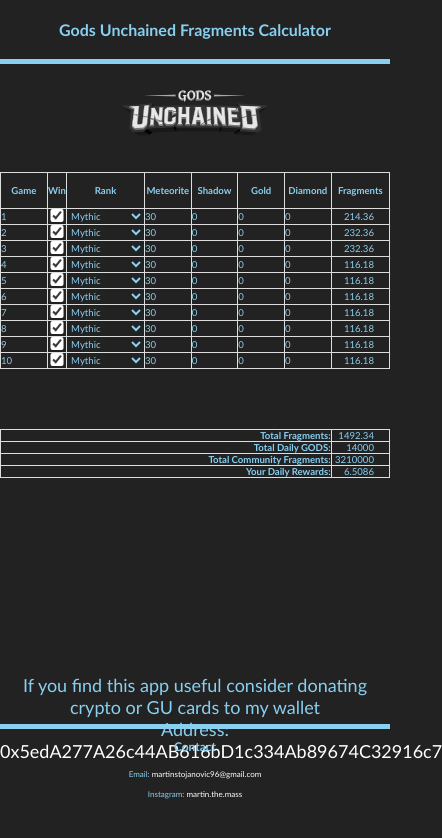
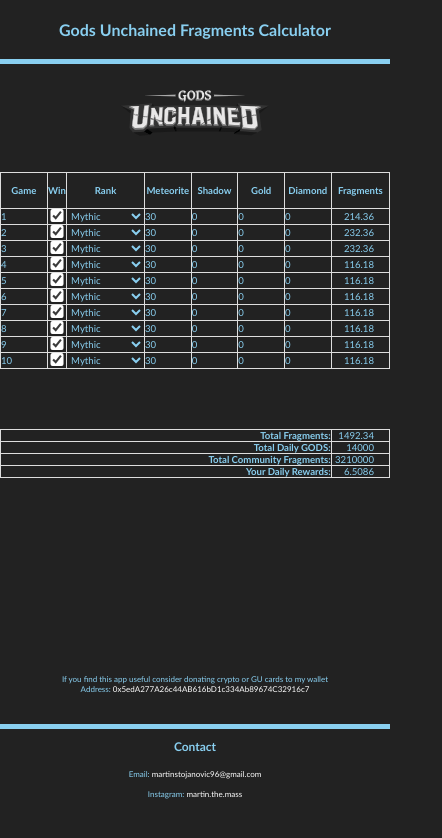
Before and after one commit to Jiggzawyr/gu-fragments-calculator, a React (Create React App) app: page / in a window 390 px wide. Shown: the top 838 px of the page, 442 px wide, since content can reach past the window. Built offline with nearby package versions, Linux system fonts and the light colour scheme.

Commit message:
fix donations component font size

```diff
--- a/src/Components/Donation/donation.css
+++ b/src/Components/Donation/donation.css
@@ -5,9 +5,14 @@
     bottom: 0;
     width: 100%;
     height: 170px;
-    font-size: large;
 }
 
 .address {
     color: white;
 }
+
+@media only screen and (max-width: 800px) {
+    .donation {
+        flex-direction: column;
+    }
+}
--- a/src/Components/Footer/footer.css
+++ b/src/Components/Footer/footer.css
@@ -32,7 +32,6 @@
     .contact-list>li {
         margin: 5px;
     }
-
 }
 
 .contact-list>li>span {
```
